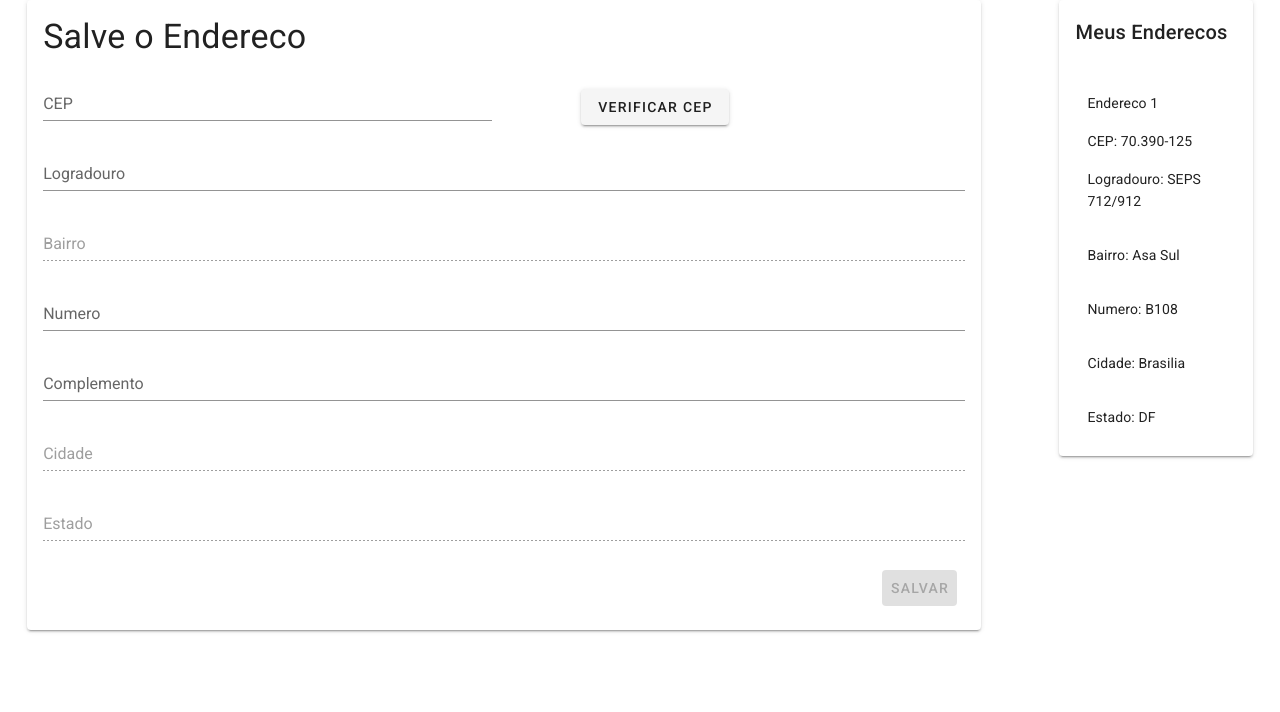
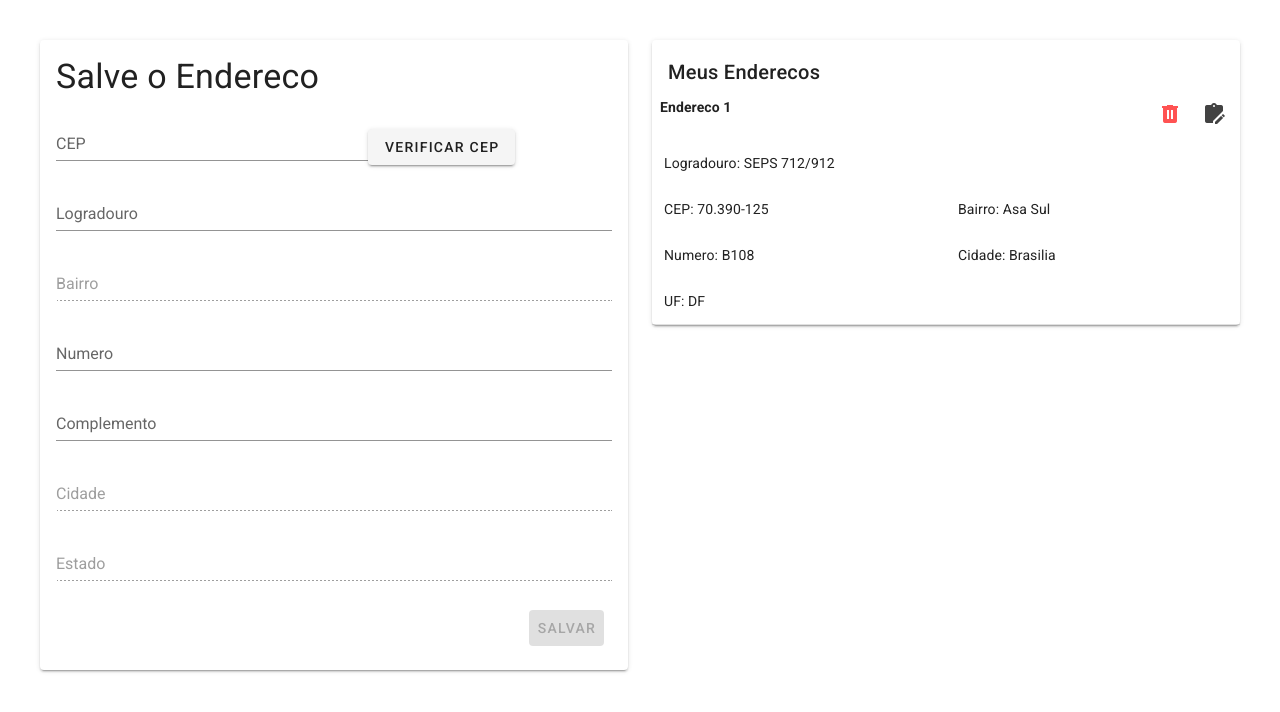
Before and after one commit to pkimuraa/desafio-frontend, a Nuxt app: page / in a window 1280 px wide. Shown: the top 712 px of the page. Built offline with nearby package versions, Linux system fonts and the light colour scheme.

Commit message:
added new component

```diff
--- a/components/AddressCard.vue
+++ b/components/AddressCard.vue
@@ -1,31 +1,98 @@
 <template>
   <v-card >
-    <v-card-title> Meus Enderecos </v-card-title>
+    <v-card-title
+      class="pb-0"
+    >
+      Meus Enderecos
+    </v-card-title>
     <v-container>
-      <v-card-subtitle>
+      <v-row
+        class="justify-space-between"
+      >
+        <v-card-subtitle
+          class="font-weight-bold pa-2"
+        >
           Endereco 1
         </v-card-subtitle>
+        <v-card-actions>
+          <v-btn
+            icon
+            color="error"
+            depressed
+          >
+          <v-icon>mdi-trash-can</v-icon>
+          </v-btn>
+          <v-btn
+            icon
+            depressed
+            color="secondary"
+          >
+          <v-icon>mdi-clipboard-edit</v-icon>
+          </v-btn>
+        </v-card-actions>
+      </v-row>
+      <v-row
+        class="justify-center"
+      >
+        <v-col
+          sm="12"
+        >
           <v-card-text
-        class="pb-0"
+            class="pa-0 "
+          >
+            Logradouro: SEPS 712/912
+          </v-card-text>
+        </v-col>
+        <v-col
+          sm="6"
+        >
+          <v-card-text
+            class="pa-0"
           >
             CEP: 70.390-125
           </v-card-text>
-      <v-card-text>
-        Logradouro: SEPS 712/912
-      </v-card-text>
-      <v-card-text>
+        </v-col>
+        <v-col
+          md="6"
+        >
+          <v-card-text
+            class="pa-0"
+          >
             Bairro: Asa Sul
           </v-card-text>
-      <v-card-text>
+        </v-col>
+        <v-col
+          md="6"
+        >
+          <v-card-text
+            class="pa-0"
+          >
             Numero: B108
           </v-card-text>
-      <v-card-text>
+        </v-col>
+        <v-col
+          md="6"
+        >
+          <v-card-text
+            class="pa-0"
+          >
             Cidade: Brasilia
           </v-card-text>
-      <v-card-text>
-        Estado: DF
+        </v-col>
+        <v-col
+          md="12"
+        >
+          <v-card-text
+            class="pa-0"
+          >
+            UF: DF
           </v-card-text>
+        </v-col>
+
+      </v-row>
     </v-container>
+    <v-divider />
+
   </v-card>
 </template>
 
@@ -33,6 +100,8 @@
 
 
 export default {
+   data () {
 
   }
+}
 </script>
--- a/components/SaveForm.vue
+++ b/components/SaveForm.vue
@@ -21,8 +21,8 @@
               >
                 <v-col
                   cols="12"
-                  lg="6"
-                  sm="6"
+                  lg="7"
+                  sm="7"
                 >
                   <v-text-field
                   v-model="cep"
--- a/layouts/default.vue
+++ b/layouts/default.vue
@@ -1,24 +1,24 @@
 <template>
   <v-app>
-    <v-content>
+    <v-main
+      class="mt-10 mr-10 ml-10"
+    >
       <v-row
         col="12"
         class="justify-space-around "
       >
       <v-col
-        lg="9"
         md="6"
       >
         <SaveForm />
       </v-col>
       <v-col
-        lg="2"
-        md="4"
+        md="6"
       >
         <AddressCard />
       </v-col>
       </v-row>
-    </v-content>
+    </v-main>
   </v-app>
 </template>
 
```
Lines whose indentation alone changed are shown as unchanged.
